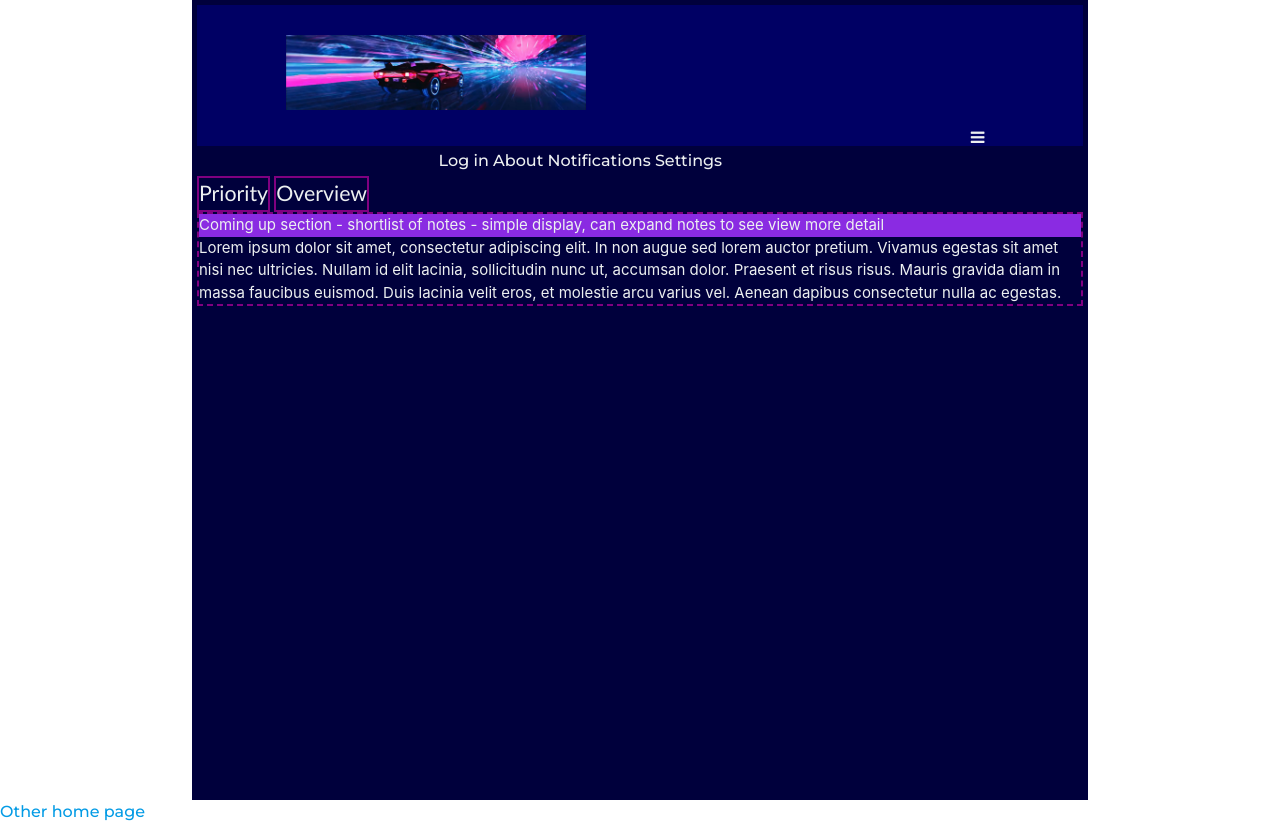
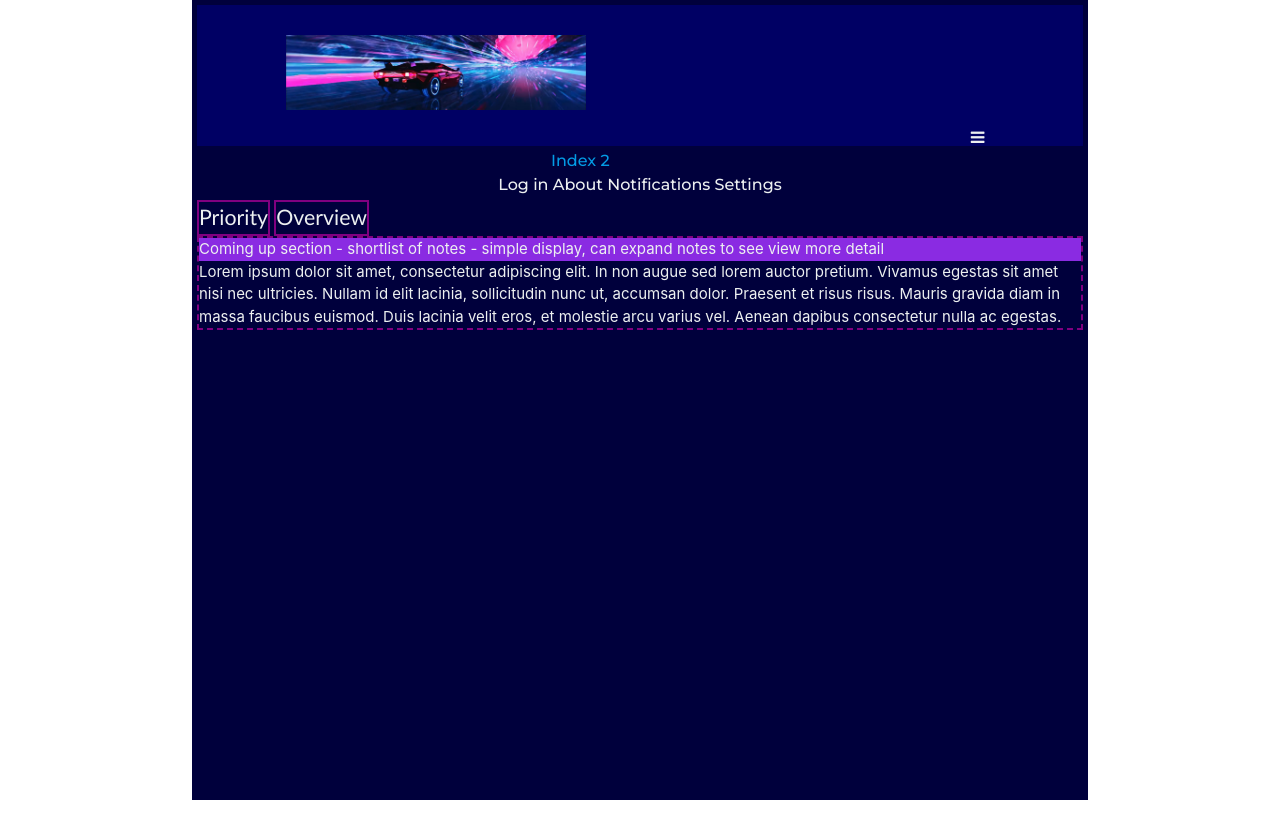
Before and after one commit to HonourShelgon408/HonourShelgon408.github.io, a plain HTML site: page index.html in a window 1280 px wide. Both pictures are taken after a click on the element 977 px from the left and 138 px from the top of the page. After the commit the page ends 800 px from the top, so only its background shows below. Drawn offline with nearby package versions, Linux system fonts and the light colour scheme; no server answers.

Commit message:
mvoed link

```diff
--- a/index.html
+++ b/index.html
@@ -88,6 +88,9 @@
 
     </header> <!-- close header tag -->
     <div id="nav-tail">
+
+<a href="/index2.html">Index 2</a>
+
       <ul class="nav-menu">
         <li>Log in</li>
         <li>About</li>
@@ -120,7 +123,5 @@
   <!-- <div id="debug">Debug: </div> -->
 </body>
 
-<a href="/index2.html">Other home page</a>
-
 
 </html>
```
Also changed, not shown: index2.html (+1 -1 lines).
